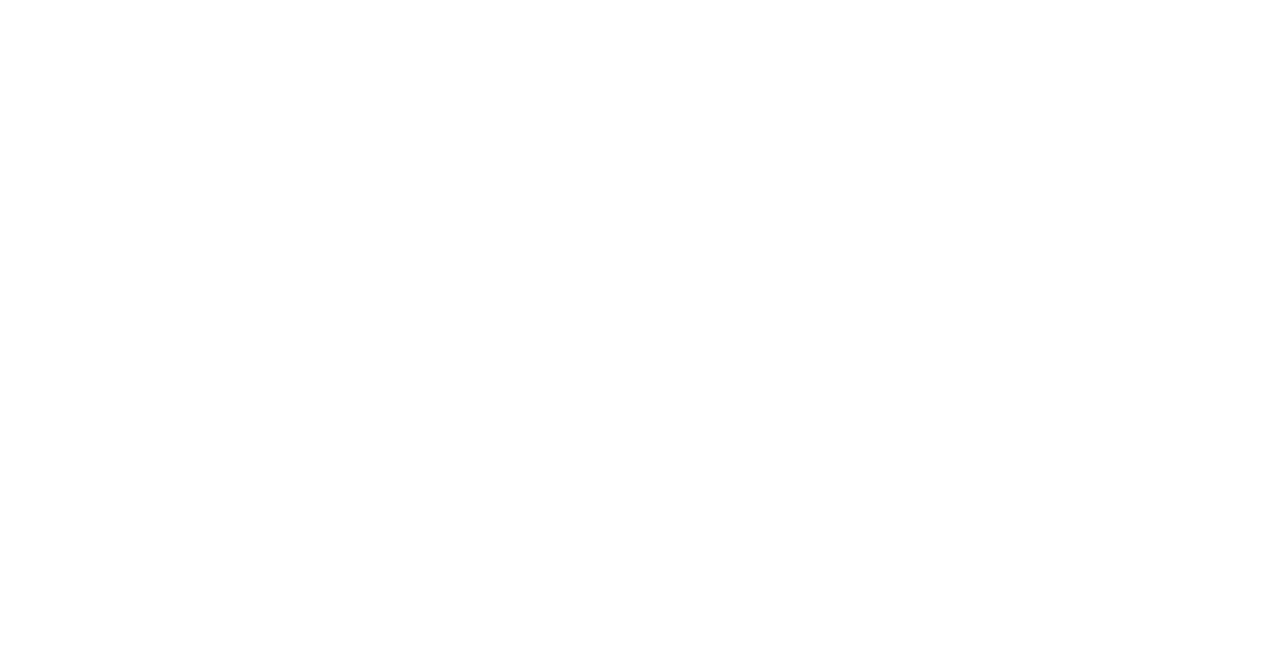
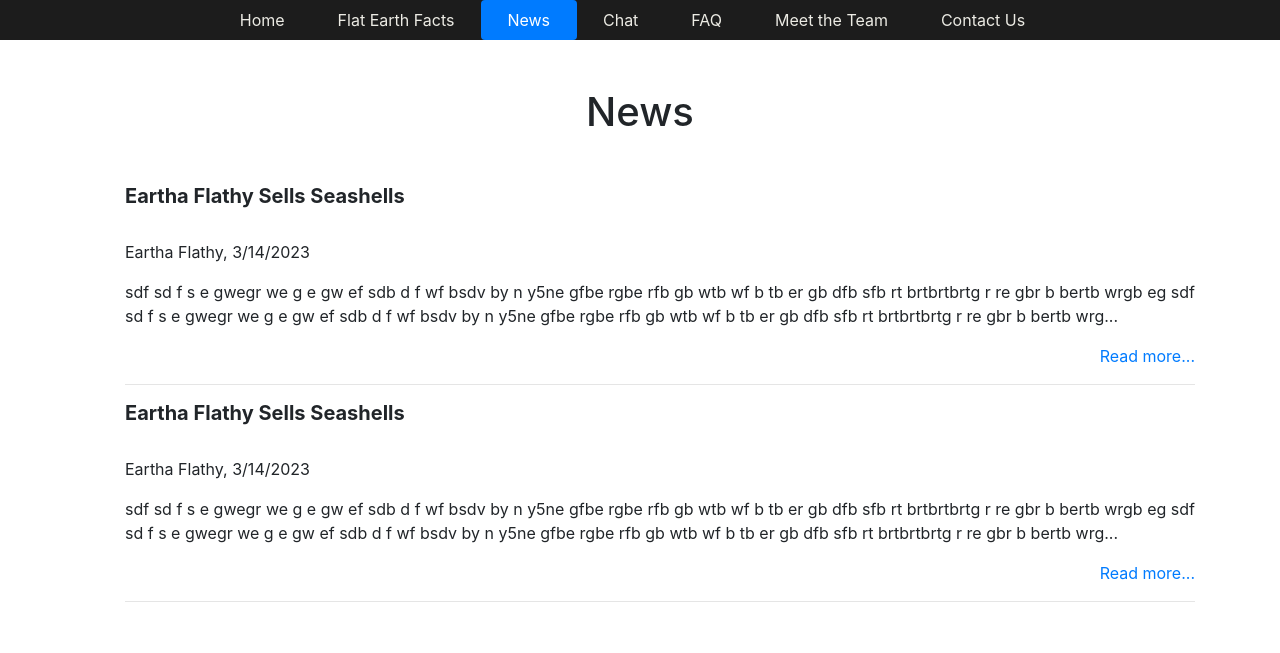
Before and after one commit to sidneyraabe/FE_website, a plain HTML site: page templates/news.html in a window 1280 px wide. Drawn offline with nearby package versions, Linux system fonts and the light colour scheme.

Commit message:
Added structure for news, facts, and contact us pages. Also added hover color for the active tab in the navbar for consistency

```diff
--- a/css/style.css
+++ b/css/style.css
@@ -19,3 +19,7 @@
 .nav a:hover {
     color: var(--site-color-4);
 }
+
+.nav a.active:hover{
+    color: var(--site-color-1);
+}
--- a/templates/contact-us.html
+++ b/templates/contact-us.html
@@ -0,0 +1,84 @@
+<!DOCTYPE html>
+<html lang="en">
+
+<head>
+    <meta charset="UTF-8">
+    <meta name="viewport" content="width=device-width, initial-scale=1.0">
+    <title>Contact Us</title>
+    <link rel="stylesheet" href="../css/style.css">
+    <link rel="stylesheet" href="https://maxcdn.bootstrapcdn.com/bootstrap/4.5.2/css/bootstrap.min.css">
+    <style>
+        #submit{
+            color: var(--site-color-5);
+            background-color: var(--site-color-1);
+            transition: color 0.5s ease;
+        }
+
+        #submit:hover{
+            color: var(--site-color-4)
+        }
+    </style>
+</head>
+
+<body>
+    <header>
+        <!--Nav bar start-->
+        <div class="justify-content-center" id="site-top-navbar">
+            <ul class="nav justify-content-center nav-fill nav-pills col-lg-8">
+                <li class="nav-item">
+                    <a class="nav-link" href="home.html">Home</a>
+                </li>
+                <li class="nav-item">
+                    <a class="nav-link " href="facts.html">Flat Earth Facts</a>
+                </li>
+                <li class="nav-item">
+                    <a class="nav-link" href="news.html">News</a>
+                </li>
+                <li class="nav-item">
+                    <a class="nav-link" href="chat.html">Chat</a>
+                </li>
+                <li class="nav-item">
+                    <a class="nav-link" href="faq.html">FAQ</a>
+                </li>
+                <li class="nav-item">
+                    <a class="nav-link" href="meet-the-team.html">Meet the Team</a>
+                </li>
+                <li class="nav-item">
+                    <a class="nav-link active" href="contact-us.html">Contact Us</a>
+                </li>
+            </ul>
+        </div>
+        <!--Nav bar end-->
+    </header>
+    <main>
+        <h1 class="text-center mt-5">Contact Us</h1>
+        <div class = "container-lg mt-5 mb-5">
+        <form class="row g-3">
+            <div class="col-md-6">
+              <label for="inputFirstName" class="form-label">First Name</label>
+              <input type="password" class="form-control" id="inputFirstName">
+            </div>
+            <div class="col-md-6"> <!-- password input type in first,last,email is JOKE... is it funny?-->
+              <label for="inputLastName" class="form-label">Last Name</label>
+              <input type="password" class="form-control" id="inputLastName">
+            </div>
+            <div class="col-12">
+              <label for="inputEmail" class="form-label">Email</label>
+              <input type="password" class="form-control" id="inputEmail">
+            </div>
+            <div class="col-12">
+              <label for="inputMessage" class="form-label">Message</label>
+              <input type="text" class="form-control " id="inputMessage" style = "height:250px; text-align:left" placeholder="Give us a piece of your flat mind...">
+            </div>
+            <div class="col-12 pt-3 text-right">
+                <button type="submit" class="btn" id = "submit">Send</button>
+            </div>
+        </form>
+        </div>
+    </main>
+    <footer>
+
+    </footer>
+</body>
+
+</html>
--- a/templates/news.html
+++ b/templates/news.html
@@ -0,0 +1,127 @@
+<!DOCTYPE html>
+<html lang="en">
+
+<head>
+    <meta charset="UTF-8">
+    <meta name="viewport" content="width=device-width, initial-scale=1.0">
+    <title>News</title>
+    <link rel="stylesheet" href="../css/style.css">
+    <link rel="stylesheet" href="https://maxcdn.bootstrapcdn.com/bootstrap/4.5.2/css/bootstrap.min.css">
+    <script src="https://code.jquery.com/jquery-3.5.1.slim.min.js"></script>
+    <script src="https://cdn.jsdelivr.net/npm/@popperjs/core@2.11.6/dist/umd/popper.min.js"></script>
+    <script src="https://maxcdn.bootstrapcdn.com/bootstrap/4.5.2/js/bootstrap.min.js"></script>
+</head>
+
+<body>
+    <header>
+        <!--Nav bar start-->
+        <div class="justify-content-center" id="site-top-navbar">
+            <ul class="nav justify-content-center nav-fill nav-pills col-lg-8">
+                <li class="nav-item">
+                    <a class="nav-link" href="home.html">Home</a>
+                </li>
+                <li class="nav-item">
+                    <a class="nav-link" href="facts.html">Flat Earth Facts</a>
+                </li>
+                <li class="nav-item">
+                    <a class="nav-link active" href="news.html">News</a>
+                </li>
+                <li class="nav-item">
+                    <a class="nav-link" href="chat.html">Chat</a>
+                </li>
+                <li class="nav-item">
+                    <a class="nav-link" href="faq.html">FAQ</a>
+                </li>
+                <li class="nav-item">
+                    <a class="nav-link" href="meet-the-team.html">Meet the Team</a>
+                </li>
+                <li class="nav-item">
+                    <a class="nav-link" href="contact-us.html">Contact Us</a>
+                </li>
+            </ul>
+        </div>
+        <!--Nav bar end-->
+    </header>
+    <main>
+        <h1 class="text-center mt-5">News</h1>
+        <div class = "container-lg mt-5 mb-5">
+        <ul style="list-style:none">
+            <li>
+                <h5><b>Eartha Flathy Sells Seashells</b></h5> <br>
+                <p>
+                Eartha Flathy, 3/14/2023
+                </p>
+                <p>
+                    sdf sd f s  e gwegr we g e gw ef sdb d f wf bsdv by n y5ne gfbe rgbe rfb   gb wtb wf b tb er gb dfb sfb rt brtbrtbrtg r re gbr b bertb wrgb eg
+                    sdf sd f s  e gwegr we g e gw ef sdb d f wf bsdv by n y5ne gfbe rgbe rfb   gb wtb wf b tb er gb dfb sfb rt brtbrtbrtg r re gbr b bertb wrg...
+                </p>
+                <a href="" data-toggle="modal" data-target="#exampleModal1" class="text-right d-block">Read more...</a>
+                <hr>
+            </li>
+            <li>
+                <h5><b>Eartha Flathy Sells Seashells</b></h5> <br>
+                <p>
+                Eartha Flathy, 3/14/2023
+                </p>
+                <p>
+                    sdf sd f s  e gwegr we g e gw ef sdb d f wf bsdv by n y5ne gfbe rgbe rfb   gb wtb wf b tb er gb dfb sfb rt brtbrtbrtg r re gbr b bertb wrgb eg
+                    sdf sd f s  e gwegr we g e gw ef sdb d f wf bsdv by n y5ne gfbe rgbe rfb   gb wtb wf b tb er gb dfb sfb rt brtbrtbrtg r re gbr b bertb wrg...
+                </p>
+                <a href="" data-toggle="modal" data-target="#exampleModal" class="text-right d-block">Read more...</a>
+                <hr>
+            </li>
+        </ul>
+        </div>
+        <!-- Full Story Number 1 pop-up (modal)-->
+        <div class="modal fade" id="exampleModal" tabindex="-1" aria-labelledby="exampleModalLabel" aria-hidden="true">
+            <div class="modal-dialog">
+              <div class="modal-content">
+                <div class="modal-header">
+                  <h1 class="modal-title fs-4" id="exampleModalLabel">Eartha Flathy Sells Seashells</h1>
+                  <button type="button" class="btn-close" data-dismiss="modal" aria-label="Close"></button>
+                </div>
+                <div class="modal-body">
+                  <p>
+                    sdf sd f s e gwegr we g e gw ef sdb d f wf bsdv by n y5ne gfbe rgbe rfb gb wtb wf b tb er gb dfb sfb rt brtbrtbrtg r re gbr b bertb wrgb eg sdf sd f s e gwegr we g e gw ef sdb d f wf bsdv by n y5ne gfbe rgbe rfb gb wtb wf b tb er gb dfb sfb rt brtbrtbrtg r re gbr b bertb wrgb eg
+                    sdf sd f s e gwegr we g e gw ef sdb d f wf bsdv by n y5ne gfbe rgbe rfb gb wtb wf b tb er gb dfb sfb rt brtbrtbrtg r re gbr b bertb wrgb eg sdf sd f s e gwegr we g e gw ef sdb d f wf bsdv by n y5ne gfbe rgbe rfb gb wtb wf b tb er gb dfb sfb rt brtbrtbrtg r re gbr b bertb wrgb eg
+                    sdf sd f s e gwegr we g e gw ef sdb d f wf bsdv by n y5ne gfbe rgbe rfb gb wtb wf b tb er gb dfb sfb rt brtbrtbrtg r re gbr b bertb wrgb eg sdf sd f s e gwegr we g e gw ef sdb d f wf bsdv by n y5ne gfbe rgbe rfb gb wtb wf b tb er gb dfb sfb rt brtbrtbrtg r re gbr b bertb wrgb eg
+                    sdf sd f s e gwegr we g e gw ef sdb d f wf bsdv by n y5ne gfbe rgbe rfb gb wtb wf b tb er gb dfb sfb rt brtbrtbrtg r re gbr b bertb wrgb eg sdf sd f s e gwegr we g e gw ef sdb d f wf bsdv by n y5ne gfbe rgbe rfb gb wtb wf b tb er gb dfb sfb rt brtbrtbrtg r re gbr b bertb wrgb eg
+                    sdf sd f s e gwegr we g e gw ef sdb d f wf bsdv by n y5ne gfbe rgbe rfb gb wtb wf b tb er gb dfb sfb rt brtbrtbrtg r re gbr b bertb wrgb eg sdf sd f s e gwegr we g e gw ef sdb d f wf bsdv by n y5ne gfbe rgbe rfb gb wtb wf b tb er gb dfb sfb rt brtbrtbrtg r re gbr b bertb wrgb eg
+                    sdf sd f s e gwegr we g e gw ef sdb d f wf bsdv by n y5ne gfbe rgbe rfb gb wtb wf b tb er gb dfb sfb rt brtbrtbrtg r re gbr b bertb wrgb eg sdf sd f s e gwegr we g e gw ef sdb d f wf bsdv by n y5ne gfbe rgbe rfb gb wtb wf b tb er gb dfb sfb rt brtbrtbrtg r re gbr b bertb wrgb eg
+                    sdf sd f s e gwegr we g e gw ef sdb d f wf bsdv by n y5ne gfbe rgbe rfb gb wtb wf b tb er gb dfb sfb rt brtbrtbrtg r re gbr b bertb wrgb eg sdf sd f s e gwegr we g e gw ef sdb d f wf bsdv by n y5ne gfbe rgbe rfb gb wtb wf b tb er gb dfb sfb rt brtbrtbrtg r re gbr b bertb wrgb eg
+                    sdf sd f s e gwegr we g e gw ef sdb d f wf bsdv by n y5ne gfbe rgbe rfb gb wtb wf b tb er gb dfb sfb rt brtbrtbrtg r re gbr b bertb wrgb eg sdf sd f s e gwegr we g e gw ef sdb d f wf bsdv by n y5ne gfbe rgbe rfb gb wtb wf b tb er gb dfb sfb rt brtbrtbrtg r re gbr b bertb wrgb eg
+                  </p>
+                </div>
+              </div>
+            </div>
+          </div>
+          <!-- Full Story Number 2 pop-up (modal)-->
+          <div class="modal fade" id="exampleModal1" tabindex="-1" aria-labelledby="exampleModalLabel1" aria-hidden="true">
+            <div class="modal-dialog">
+              <div class="modal-content">
+                <div class="modal-header">
+                  <h1 class="modal-title fs-4" id="exampleModalLabel1">Eartha Flathy Sells Seashells</h1>
+                  <button type="button" class="btn-close" data-dismiss="modal" aria-label="Close"></button>
+                </div>
+                <div class="modal-body">
+                  <p>
+                    sdf sd f s e gwegr we g e gw ef sdb d f wf bsdv by n y5ne gfbe rgbe rfb gb wtb wf b tb er gb dfb sfb rt brtbrtbrtg r re gbr b bertb wrgb eg sdf sd f s e gwegr we g e gw ef sdb d f wf bsdv by n y5ne gfbe rgbe rfb gb wtb wf b tb er gb dfb sfb rt brtbrtbrtg r re gbr b bertb wrgb eg
+                    sdf sd f s e gwegr we g e gw ef sdb d f wf bsdv by n y5ne gfbe rgbe rfb gb wtb wf b tb er gb dfb sfb rt brtbrtbrtg r re gbr b bertb wrgb eg sdf sd f s e gwegr we g e gw ef sdb d f wf bsdv by n y5ne gfbe rgbe rfb gb wtb wf b tb er gb dfb sfb rt brtbrtbrtg r re gbr b bertb wrgb eg
+                    sdf sd f s e gwegr we g e gw ef sdb d f wf bsdv by n y5ne gfbe rgbe rfb gb wtb wf b tb er gb dfb sfb rt brtbrtbrtg r re gbr b bertb wrgb eg sdf sd f s e gwegr we g e gw ef sdb d f wf bsdv by n y5ne gfbe rgbe rfb gb wtb wf b tb er gb dfb sfb rt brtbrtbrtg r re gbr b bertb wrgb eg
+                    sdf sd f s e gwegr we g e gw ef sdb d f wf bsdv by n y5ne gfbe rgbe rfb gb wtb wf b tb er gb dfb sfb rt brtbrtbrtg r re gbr b bertb wrgb eg sdf sd f s e gwegr we g e gw ef sdb d f wf bsdv by n y5ne gfbe rgbe rfb gb wtb wf b tb er gb dfb sfb rt brtbrtbrtg r re gbr b bertb wrgb eg
+                    sdf sd f s e gwegr we g e gw ef sdb d f wf bsdv by n y5ne gfbe rgbe rfb gb wtb wf b tb er gb dfb sfb rt brtbrtbrtg r re gbr b bertb wrgb eg sdf sd f s e gwegr we g e gw ef sdb d f wf bsdv by n y5ne gfbe rgbe rfb gb wtb wf b tb er gb dfb sfb rt brtbrtbrtg r re gbr b bertb wrgb eg
+                    sdf sd f s e gwegr we g e gw ef sdb d f wf bsdv by n y5ne gfbe rgbe rfb gb wtb wf b tb er gb dfb sfb rt brtbrtbrtg r re gbr b bertb wrgb eg sdf sd f s e gwegr we g e gw ef sdb d f wf bsdv by n y5ne gfbe rgbe rfb gb wtb wf b tb er gb dfb sfb rt brtbrtbrtg r re gbr b bertb wrgb eg
+                    sdf sd f s e gwegr we g e gw ef sdb d f wf bsdv by n y5ne gfbe rgbe rfb gb wtb wf b tb er gb dfb sfb rt brtbrtbrtg r re gbr b bertb wrgb eg sdf sd f s e gwegr we g e gw ef sdb d f wf bsdv by n y5ne gfbe rgbe rfb gb wtb wf b tb er gb dfb sfb rt brtbrtbrtg r re gbr b bertb wrgb eg
+                    sdf sd f s e gwegr we g e gw ef sdb d f wf bsdv by n y5ne gfbe rgbe rfb gb wtb wf b tb er gb dfb sfb rt brtbrtbrtg r re gbr b bertb wrgb eg sdf sd f s e gwegr we g e gw ef sdb d f wf bsdv by n y5ne gfbe rgbe rfb gb wtb wf b tb er gb dfb sfb rt brtbrtbrtg r re gbr b bertb wrgb eg
+                  </p>
+                </div>
+              </div>
+            </div>
+          </div>
+    </main>
+    <footer>
+
+    </footer>
+</body>
+
+</html>
```
Also changed, not shown: templates/facts.html (+75 -0 lines), templates/faq.html (+3 -3 lines), 1 other file.
